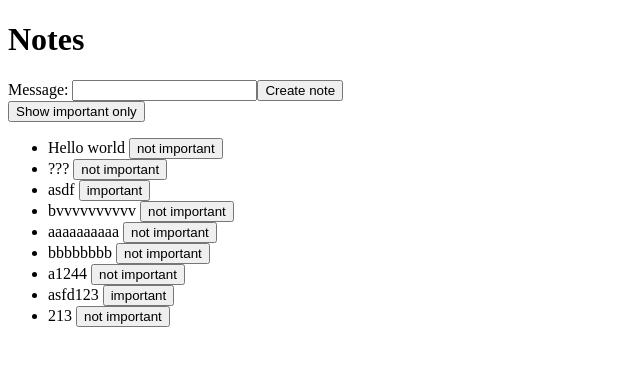
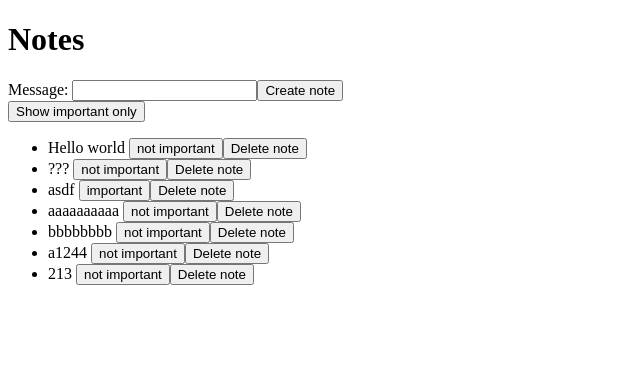
Before and after one commit to george-maoo/notes-app, a React (Vite) app: page / in a window 1280 px wide. Shown: the top 366 px of the page, without its empty margins (0-640 px from the left). Built offline with nearby package versions, Linux system fonts and the light colour scheme; data requests are answered from the project's data file.

Commit message:
Make notes deletable

```diff
--- a/db.json
+++ b/db.json
@@ -16,11 +16,6 @@
       "id": "90ac"
     },
     {
-      "id": "6fd4",
-      "message": "bvvvvvvvvvv",
-      "important": false
-    },
-    {
       "id": "bafb",
       "message": "aaaaaaaaaa",
       "important": false
@@ -36,11 +31,6 @@
       "important": false
     },
     {
-      "id": "dfc3",
-      "message": "asfd123",
-      "important": true
-    },
-    {
       "id": "9abb",
       "message": "213",
       "important": false
--- a/src/NotesContainer.tsx
+++ b/src/NotesContainer.tsx
@@ -6,9 +6,11 @@ import noteService from "./services/noteService.ts";
 const Note = ({
   note,
   toggleNoteImportance,
+  deleteNote,
 }: {
   note: note;
   toggleNoteImportance: (note: note) => void;
+  deleteNote: (note: note) => void;
 }) => {
   return (
     <li className="note">
@@ -16,6 +18,7 @@ const Note = ({
       <button onClick={() => toggleNoteImportance(note)}>
         {note.important ? "important" : "not important"}
       </button>
+      <button onClick={() => deleteNote(note)}>Delete note</button>
     </li>
   );
 };
@@ -32,6 +35,12 @@ const NotesContainer = () => {
 
     noteService.updateNote(changedNote).then((note) => {
       setNotes(notes.map((n) => (n.id === note.id ? note : n)));
+    });
+  };
+
+  const deleteNote = (note: note) => {
+    noteService.deleteNote(note).then(() => {
+      setNotes(notes.filter((n) => n.id !== note.id));
     });
   };
 
@@ -52,6 +61,7 @@ const NotesContainer = () => {
               key={note.id}
               note={note}
               toggleNoteImportance={toggleNoteImportance}
+              deleteNote={deleteNote}
             />
           );
         })}
--- a/src/services/noteService.ts
+++ b/src/services/noteService.ts
@@ -17,8 +17,13 @@ const updateNote = async (note: note): Promise<note> => {
   return res.data;
 };
 
+const deleteNote = async (note: note): Promise<void> => {
+  await axios.delete(`${url}/${note.id}`);
+};
+
 export default {
+  createNote,
   getNotes,
-  createNote,
   updateNote,
+  deleteNote,
 };
```
